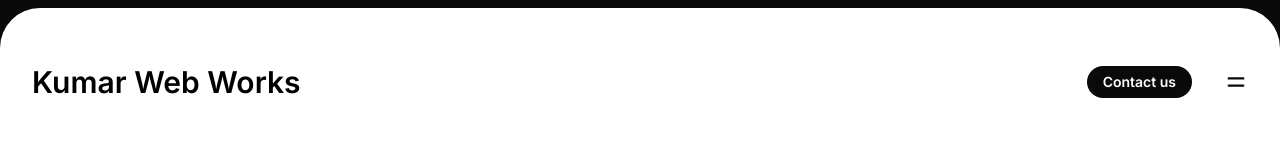
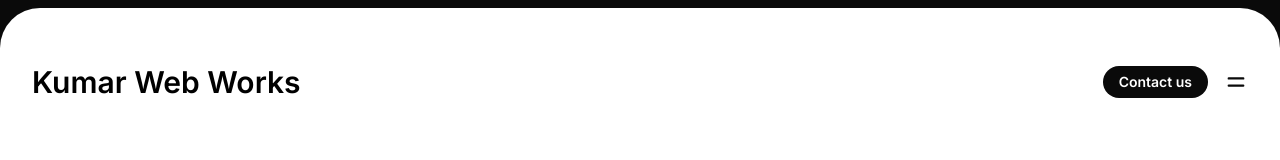
Before and after one commit to KumarWebWorks/KumarWebWorks-Agency, a Next.js app: page / in a window 1280 px wide. Shown: the top 160 px of the page. Built offline with nearby package versions, Linux system fonts and the light colour scheme.

Commit message:
SEO Optimize

```diff
--- a/src/components/RootLayout.jsx
+++ b/src/components/RootLayout.jsx
@@ -36,7 +36,7 @@
         {/* <div >
           <DarkThemeToggle />
           </div> */}
-        <div className="flex items-center gap-x-8">
+        <div className="flex items-center sm:gap-x-4 gap-x-8">
           <Button href={"/contact"} invert={invert}>
             Contact us
           </Button>
```
